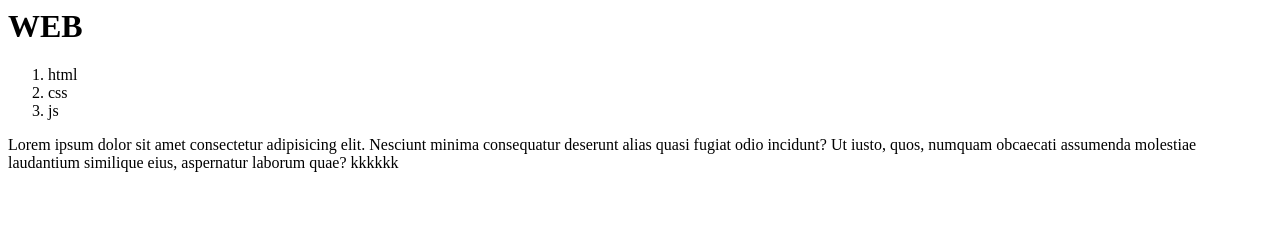
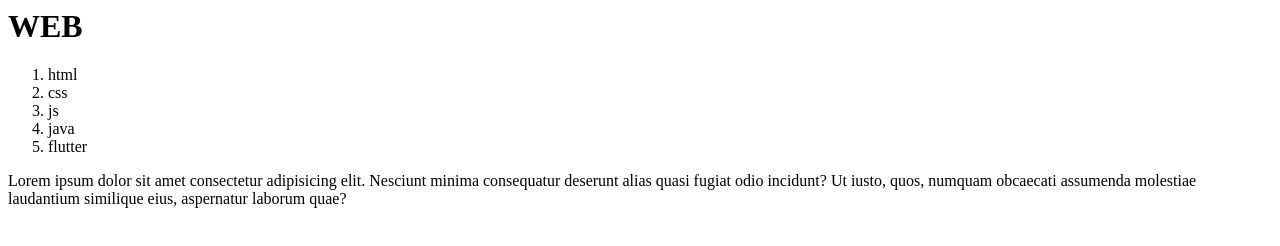
Before and after one commit to rainerkim7/nangak99, a plain HTML site: page ksgtest.html in a window 1280 px wide. Drawn offline with Linux system fonts and the light colour scheme.

Commit message:
second commit

```diff
--- a/ksgtest.html
+++ b/ksgtest.html
@@ -6,8 +6,10 @@
             <Li>html</Li>
             <Li>css</Li>
             <Li>js</Li>
+            <Li>java</Li>
+            <Li>flutter</Li>
         </ol>
         Lorem ipsum dolor sit amet consectetur adipisicing elit. Nesciunt minima consequatur deserunt alias quasi fugiat odio incidunt? Ut iusto, quos, numquam obcaecati assumenda molestiae laudantium similique eius, aspernatur laborum quae?
-        kkkkkk
+
     </body>
 </html>
```
